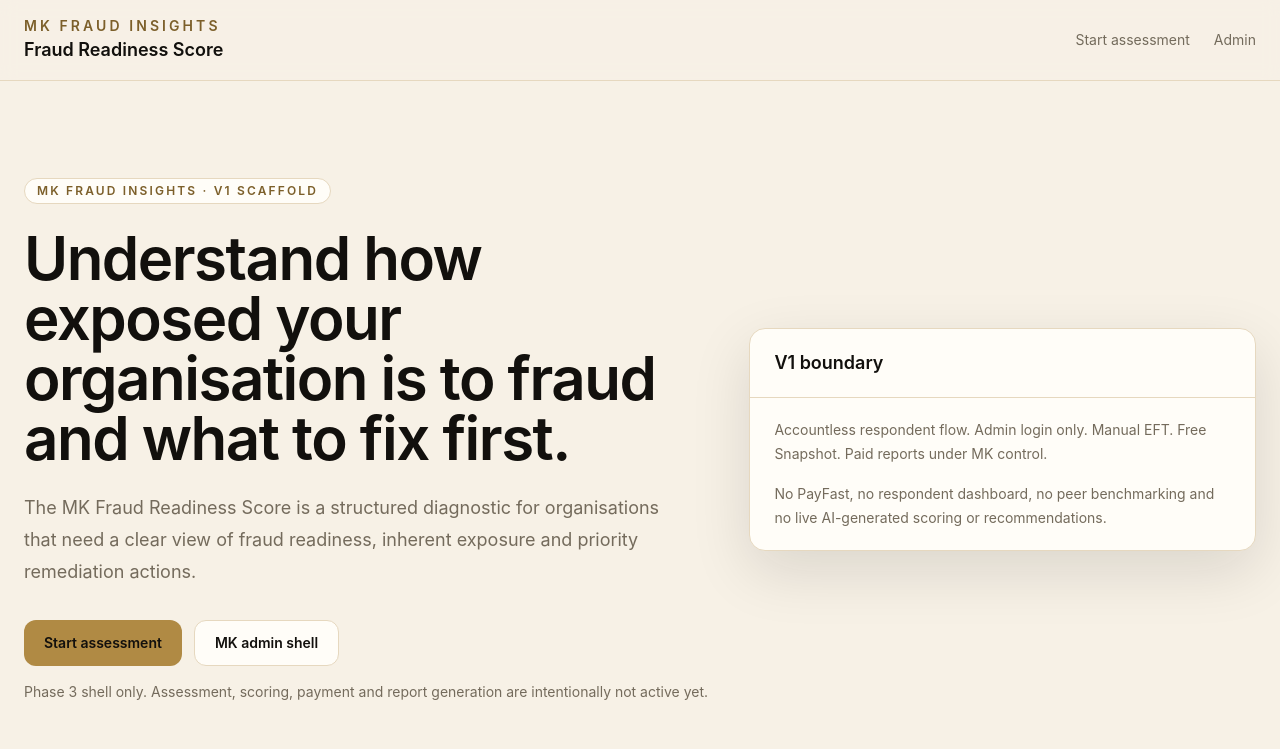
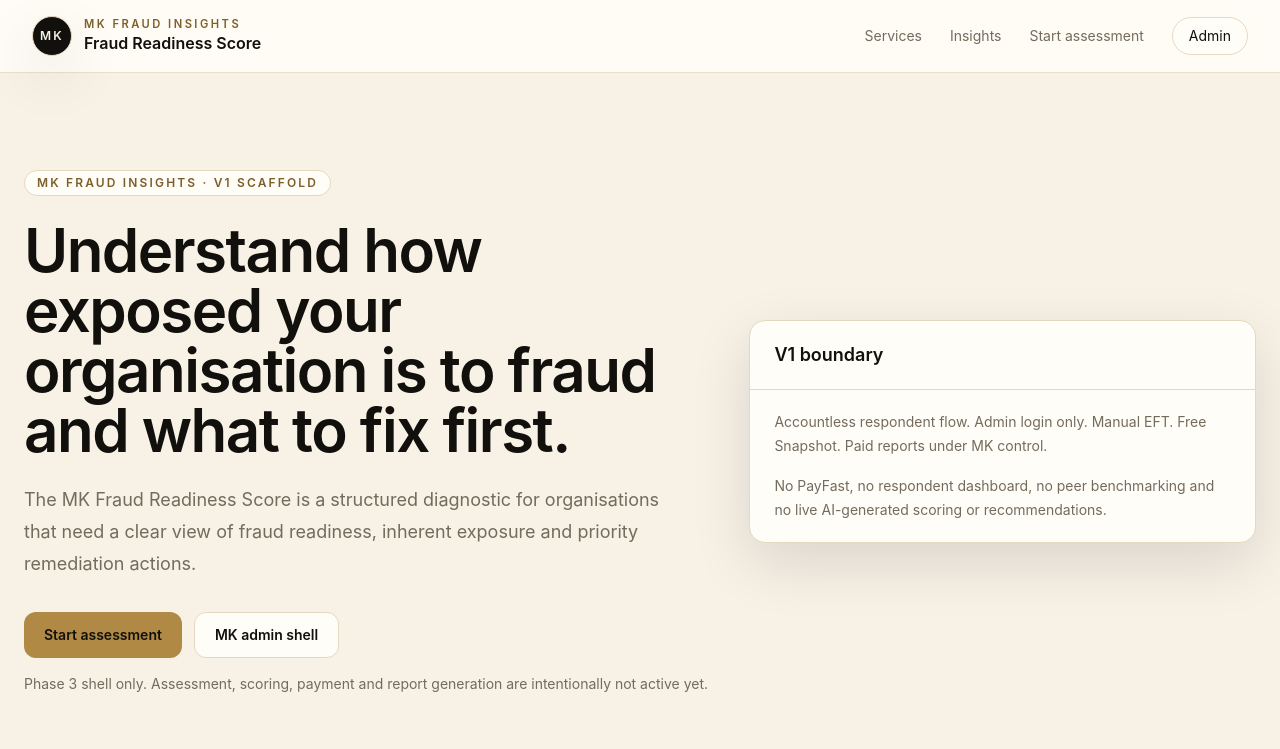
Before and after one commit to Tondani1995/mk-fraud-readiness-score, a Next.js app: page / in a window 1280 px wide. Shown: the top 749 px of the page. Built offline with nearby package versions, Linux system fonts and the light colour scheme; no server answers.

Commit message:
Align header with MK Fraud brand

```diff
--- a/src/components/layout/Header.tsx
+++ b/src/components/layout/Header.tsx
@@ -3,15 +3,22 @@ import { siteConfig } from '@/lib/config/site';
 
 export function Header() {
   return (
-    <header className="border-b border-mk-line bg-mk-cream/80 backdrop-blur">
-      <div className="mx-auto flex max-w-7xl items-center justify-between px-6 py-4">
-        <Link href="/" className="flex flex-col">
-          <span className="text-sm font-semibold uppercase tracking-[0.22em] text-mk-brassDark">MK Fraud Insights</span>
-          <span className="text-lg font-semibold text-mk-ink">{siteConfig.productName}</span>
+    <header className="sticky top-0 z-40 border-b border-mk-line/80 bg-mk-paper/90 backdrop-blur-xl">
+      <div className="mx-auto flex max-w-7xl items-center justify-between px-5 py-4 md:px-8">
+        <Link href="/" className="group flex items-center gap-3" aria-label="MK Fraud Readiness Score home">
+          <span className="flex h-10 w-10 items-center justify-center rounded-full border border-mk-line bg-mk-ink text-xs font-semibold tracking-[0.18em] text-mk-cream shadow-soft">
+            MK
+          </span>
+          <span className="flex flex-col leading-tight">
+            <span className="text-[0.7rem] font-semibold uppercase tracking-[0.22em] text-mk-brassDark">MK Fraud Insights</span>
+            <span className="text-sm font-semibold text-mk-ink md:text-base">{siteConfig.productName}</span>
+          </span>
         </Link>
-        <nav className="hidden items-center gap-6 text-sm text-mk-muted md:flex">
-          <Link href="/start" className="hover:text-mk-ink">Start assessment</Link>
-          <Link href="/admin" className="hover:text-mk-ink">Admin</Link>
+        <nav className="hidden items-center gap-7 text-sm text-mk-muted md:flex">
+          <a href="https://www.mkfraud.co.za/services" className="transition hover:text-mk-ink">Services</a>
+          <a href="https://www.mkfraud.co.za/insights" className="transition hover:text-mk-ink">Insights</a>
+          <Link href="/start" className="transition hover:text-mk-ink">Start assessment</Link>
+          <Link href="/admin" className="rounded-full border border-mk-line bg-mk-paper px-4 py-2 text-mk-ink transition hover:border-mk-brass">Admin</Link>
         </nav>
       </div>
     </header>
```
